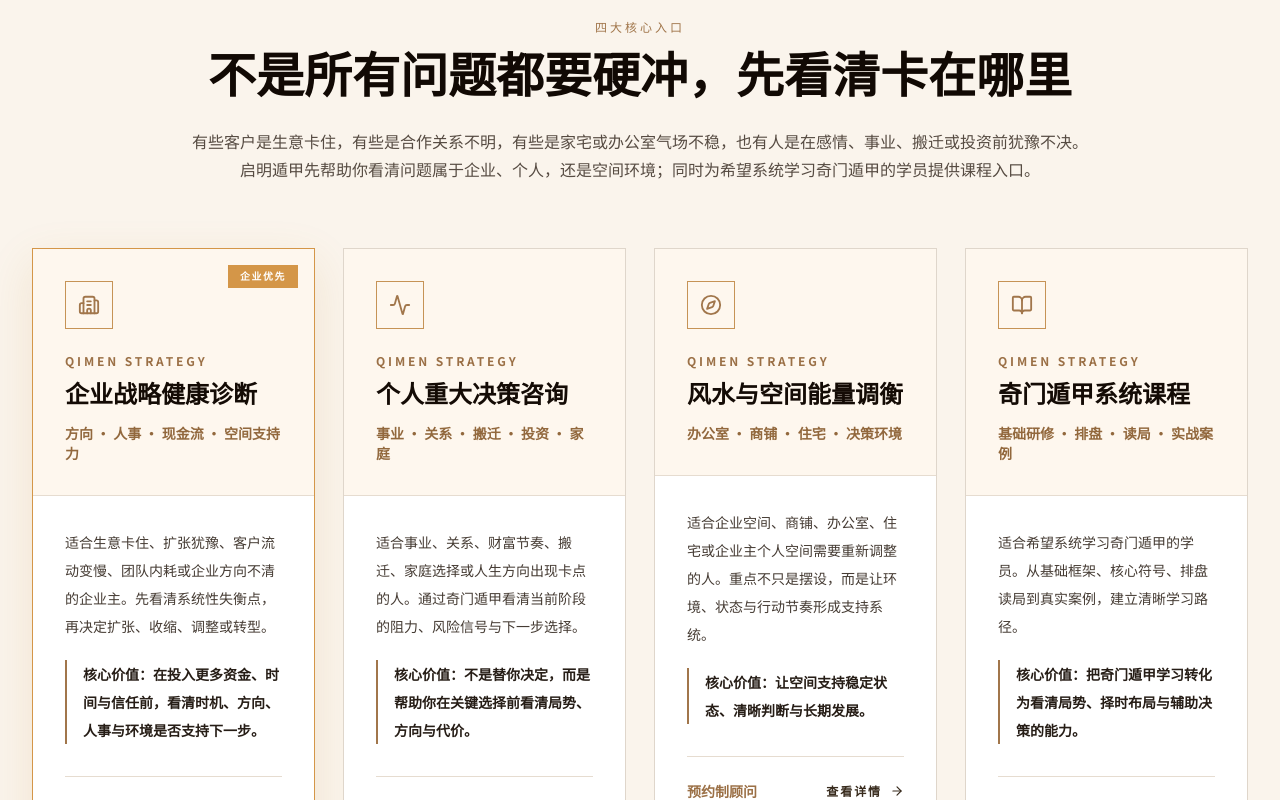
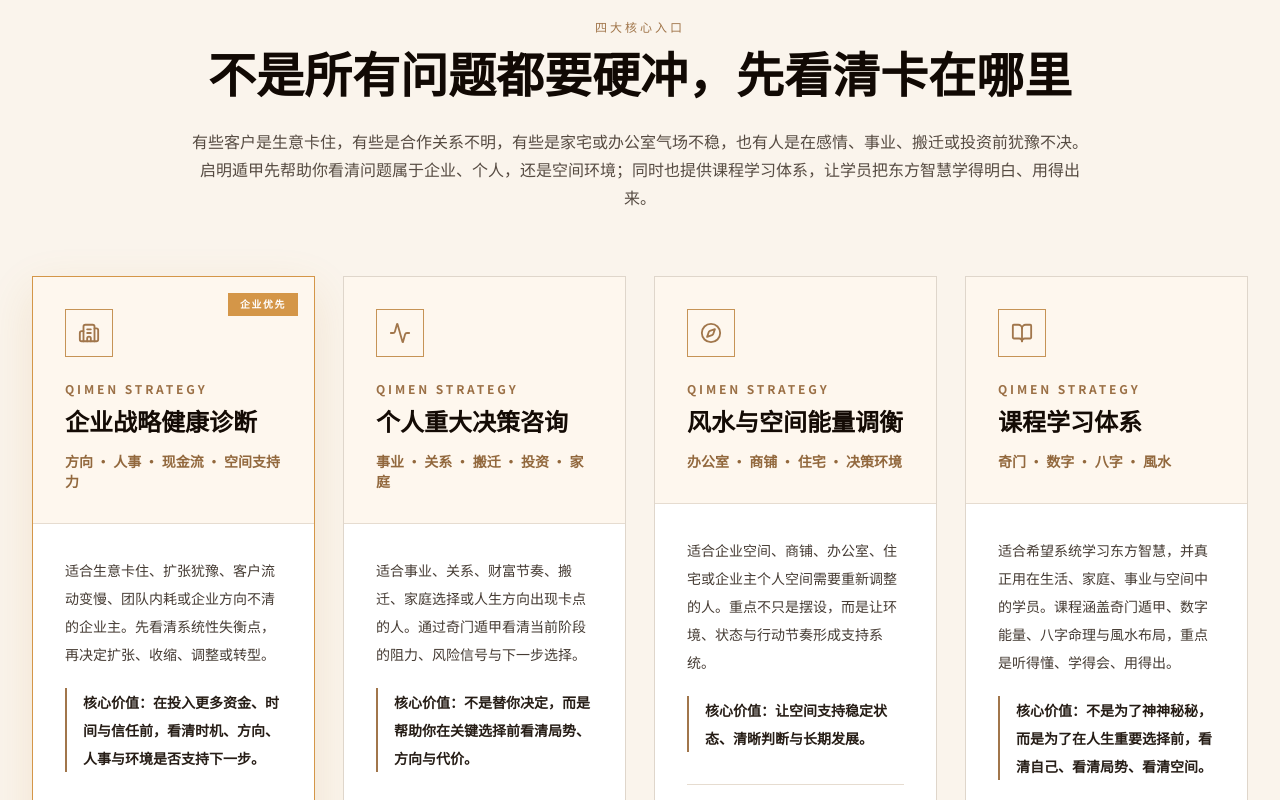
Before and after one commit to BODHIWONG/qmfeng-website, a Next.js app: page / in a window 1280 px wide. Shown: the part 2160-2960 px from the top of the page. Built offline with nearby package versions, Linux system fonts and the light colour scheme.

Commit message:
Point homepage course card to courses overview

```diff
--- a/components/service-cards.tsx
+++ b/components/service-cards.tsx
@@ -81,20 +81,20 @@ const services: ServiceCard[] = [
   {
     id: 4,
     icon: BookOpen,
-    titleZh: "奇门遁甲系统课程",
-    titleEn: "Qi Men Dun Jia Course",
-    visualSubZh: "基础研修 · 排盘 · 读局 · 实战案例",
-    visualSubEn: "Foundation · Charting · Reading · Real Cases",
+    titleZh: "课程学习体系",
+    titleEn: "Qimen Strategy Courses",
+    visualSubZh: "奇门 · 数字 · 八字 · 風水",
+    visualSubEn: "Qimen · Number · Bazi · Feng Shui",
     painZh:
-      "适合希望系统学习奇门遁甲的学员。从基础框架、核心符号、排盘读局到真实案例，建立清晰学习路径。",
+      "适合希望系统学习东方智慧，并真正用在生活、家庭、事业与空间中的学员。课程涵盖奇门遁甲、数字能量、八字命理与風水布局，重点是听得懂、学得会、用得出。",
     painEn:
-      "For serious learners who want a structured Qi Men Dun Jia foundation, from framework and symbols to chart reading and real case application.",
-    audienceZh: "核心价值：把奇门遁甲学习转化为看清局势、择时布局与辅助决策的能力。",
+      "For learners who want practical Eastern wisdom that can be applied to life, family, career and space. Courses include Qi Men Dun Jia, number energy, Bazi and Feng Shui layout with clear, practical teaching.",
+    audienceZh: "核心价值：不是为了神神秘秘，而是为了在人生重要选择前，看清自己、看清局势、看清空间。",
     audienceEn:
-      "Core value: turn Qi Men Dun Jia learning into the ability to read situations, review timing and support decisions.",
-    feeZh: "首期创办班招生中",
-    feeEn: "Founding Intake Open",
-    href: "/qi-men-dun-jia-course-singapore",
+      "Core value: not mystery for its own sake, but clearer self-understanding, situation reading and space awareness before important choices.",
+    feeZh: "课程意向开放中",
+    feeEn: "Course Enquiry Open",
+    href: "/courses",
   },
 ];
 
@@ -129,8 +129,8 @@ export default function ServiceCards() {
             style={{ fontFamily: "var(--font-lato), var(--font-noto-sans), sans-serif", color: "oklch(0.42 0.02 60)" }}
           >
             {t(
-              "有些客户是生意卡住，有些是合作关系不明，有些是家宅或办公室气场不稳，也有人是在感情、事业、搬迁或投资前犹豫不决。启明遁甲先帮助你看清问题属于企业、个人，还是空间环境；同时为希望系统学习奇门遁甲的学员提供课程入口。",
-              "Some clients are stuck in business, some face unclear partnerships, some feel their home or office environment is not supporting them, and others hesitate before relationship, career, relocation or investment decisions. Qimen Strategy helps you identify the right pathway, and now also offers a course pathway for serious Qi Men Dun Jia learners."
+              "有些客户是生意卡住，有些是合作关系不明，有些是家宅或办公室气场不稳，也有人是在感情、事业、搬迁或投资前犹豫不决。启明遁甲先帮助你看清问题属于企业、个人，还是空间环境；同时也提供课程学习体系，让学员把东方智慧学得明白、用得出来。",
+              "Some clients are stuck in business, some face unclear partnerships, some feel their home or office environment is not supporting them, and others hesitate before relationship, career, relocation or investment decisions. Qimen Strategy helps you identify the right pathway, and also offers a practical course system for learners who want to understand and apply Eastern wisdom."
             )}
           </p>
         </motion.div>
```
